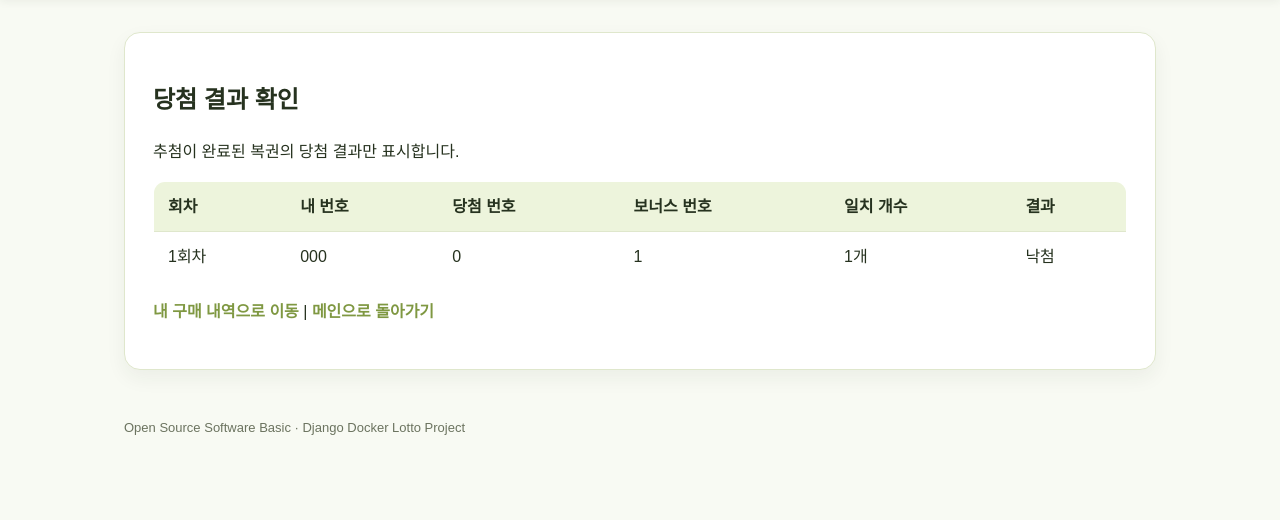
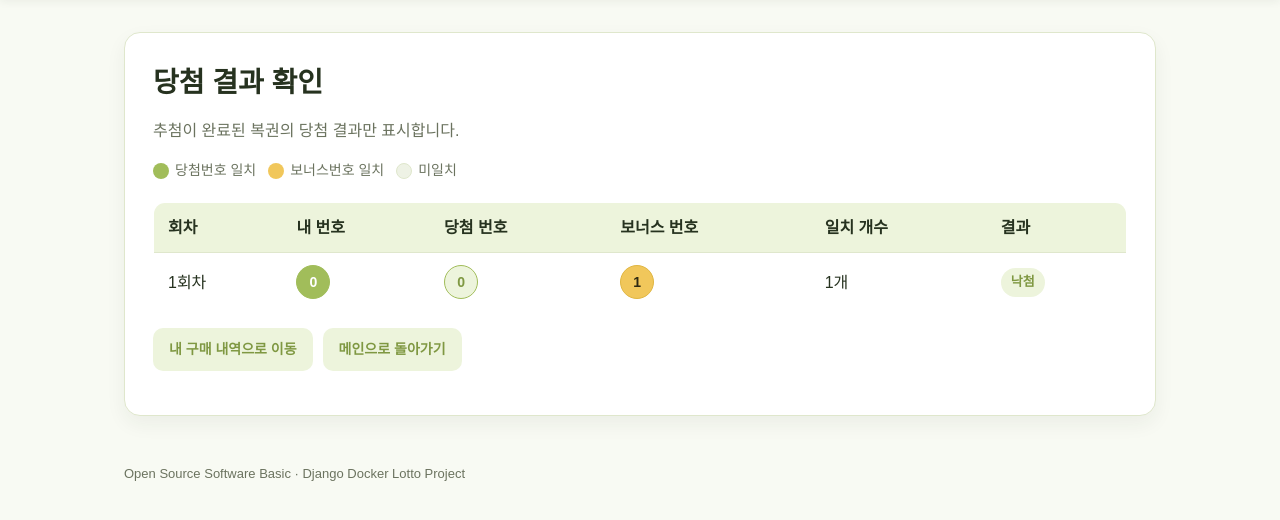
Before and after one commit to johaeunn/django-lotto-site, a Django app: page /results/ in a window 1280 px wide. Shown: the part 77-597 px from the top of the page. Run offline with Django 5.2, Linux system fonts and the light colour scheme; a user stored in the database is signed in; tables that the repository leaves empty hold one stand-in row (values such as "Sample post").

Commit message:
style: 당첨 번호 강조 표시 추가

```diff
--- a/lotto/services.py
+++ b/lotto/services.py
@@ -120,6 +120,7 @@ def get_ticket_result(ticket):
     추첨 전 회차라면 결과 대신 '추첨 전' 상태를 반환
     """
     lotto_round = ticket.lotto_round
+    ticket_numbers = string_to_numbers(ticket.numbers)
 
     if not lotto_round.is_drawn:
         return {
@@ -128,11 +129,12 @@ def get_ticket_result(ticket):
             "rank": None,
             "matched_count": None,
             "matched_bonus": None,
+            "ticket_numbers": ticket_numbers,
             "winning_numbers": [],
+            "matched_winning_numbers": [],
             "bonus_number": None,
         }
 
-    ticket_numbers = string_to_numbers(ticket.numbers)
     winning_numbers = string_to_numbers(lotto_round.winning_numbers)
 
     result = calculate_rank(
@@ -141,13 +143,17 @@ def get_ticket_result(ticket):
         bonus_number=lotto_round.bonus_number,
     )
 
+    matched_winning_numbers = sorted(set(ticket_numbers) & set(winning_numbers))
+
     return {
         "status": "drawn",
         "display": get_rank_display(result["rank"]),
         "rank": result["rank"],
         "matched_count": result["matched_count"],
         "matched_bonus": result["matched_bonus"],
+        "ticket_numbers": ticket_numbers,
         "winning_numbers": winning_numbers,
+        "matched_winning_numbers": matched_winning_numbers,
         "bonus_number": lotto_round.bonus_number,
     }
 
--- a/lotto/static/lotto/css/style.css
+++ b/lotto/static/lotto/css/style.css
@@ -346,3 +346,83 @@ small {
     background-color: var(--primary-dark);
     color: #ffffff;
 }
+
+.lotto-ball-row {
+    display: flex;
+    flex-wrap: wrap;
+    gap: 6px;
+    align-items: center;
+}
+
+.lotto-ball {
+    display: inline-flex;
+    align-items: center;
+    justify-content: center;
+    width: 34px;
+    height: 34px;
+    border-radius: 50%;
+    background-color: #eef2e5;
+    color: var(--text-main);
+    border: 1px solid var(--border);
+    font-size: 14px;
+    font-weight: 800;
+}
+
+.lotto-ball.matched {
+    background-color: var(--primary);
+    color: #ffffff;
+    border-color: var(--primary);
+}
+
+.lotto-ball.bonus {
+    background-color: #f1c75b;
+    color: #2f2a12;
+    border-color: #e0b642;
+}
+
+.lotto-ball.winning {
+    background-color: var(--primary-light);
+    color: var(--primary-dark);
+    border-color: var(--primary);
+}
+
+.result-note {
+    margin-top: 6px;
+    color: var(--text-muted);
+    font-size: 13px;
+}
+
+.legend-row {
+    display: flex;
+    flex-wrap: wrap;
+    gap: 12px;
+    margin: 12px 0 20px;
+    color: var(--text-muted);
+    font-size: 14px;
+}
+
+.legend-item {
+    display: inline-flex;
+    align-items: center;
+    gap: 6px;
+}
+
+.legend-ball {
+    width: 16px;
+    height: 16px;
+    border-radius: 50%;
+    display: inline-block;
+}
+
+.legend-ball.default {
+    background-color: #eef2e5;
+    border: 1px solid var(--border);
+}
+
+.legend-ball.matched {
+    background-color: var(--primary);
+}
+
+.legend-ball.bonus {
+    background-color: #f1c75b;
+}
--- a/lotto/templates/lotto/results.html
+++ b/lotto/templates/lotto/results.html
@@ -1,9 +1,23 @@
 {% extends "base.html" %}
 
 {% block content %}
-    <h2>당첨 결과 확인</h2>
+    <h2 class="page-title">당첨 결과 확인</h2>
+    <p class="page-description">추첨이 완료된 복권의 당첨 결과만 표시합니다.</p>
 
-    <p>추첨이 완료된 복권의 당첨 결과만 표시합니다.</p>
+    <div class="legend-row">
+        <span class="legend-item">
+            <span class="legend-ball matched"></span>
+            당첨번호 일치
+        </span>
+        <span class="legend-item">
+            <span class="legend-ball bonus"></span>
+            보너스번호 일치
+        </span>
+        <span class="legend-item">
+            <span class="legend-ball default"></span>
+            미일치
+        </span>
+    </div>
 
     {% if tickets %}
         <div class="table-wrap">
@@ -22,20 +36,43 @@
                     {% for ticket in tickets %}
                         <tr>
                             <td>{{ ticket.lotto_round.round_number }}회차</td>
-                            <td>{{ ticket.numbers }}</td>
+
                             <td>
-                                {% for number in ticket.result.winning_numbers %}
-                                    {{ number }}
-                                {% endfor %}
+                                <div class="lotto-ball-row">
+                                    {% for number in ticket.result.ticket_numbers %}
+                                        {% if number in ticket.result.matched_winning_numbers %}
+                                            <span class="lotto-ball matched">{{ number }}</span>
+                                        {% elif ticket.result.matched_bonus and number == ticket.result.bonus_number %}
+                                            <span class="lotto-ball bonus">{{ number }}</span>
+                                        {% else %}
+                                            <span class="lotto-ball">{{ number }}</span>
+                                        {% endif %}
+                                    {% endfor %}
+                                </div>
                             </td>
-                            <td>{{ ticket.result.bonus_number }}</td>
+
+                            <td>
+                                <div class="lotto-ball-row">
+                                    {% for number in ticket.result.winning_numbers %}
+                                        <span class="lotto-ball winning">{{ number }}</span>
+                                    {% endfor %}
+                                </div>
+                            </td>
+
+                            <td>
+                                <span class="lotto-ball bonus">{{ ticket.result.bonus_number }}</span>
+                            </td>
+
                             <td>
                                 {{ ticket.result.matched_count }}개
                                 {% if ticket.result.matched_bonus %}
-                                    / 보너스 일치
+                                    <div class="result-note">보너스 번호 일치</div>
                                 {% endif %}
                             </td>
-                            <td>{{ ticket.result.display }}</td>
+
+                            <td>
+                                <span class="status-badge">{{ ticket.result.display }}</span>
+                            </td>
                         </tr>
                     {% endfor %}
                 </tbody>
@@ -45,9 +82,8 @@
         <p>아직 추첨이 완료된 복권이 없습니다.</p>
     {% endif %}
 
-    <p>
-        <a href="{% url 'lotto:my_tickets' %}">내 구매 내역으로 이동</a>
-        |
-        <a href="{% url 'lotto:home' %}">메인으로 돌아가기</a>
+    <p class="link-row">
+        <a class="button-secondary" href="{% url 'lotto:my_tickets' %}">내 구매 내역으로 이동</a>
+        <a class="button-secondary" href="{% url 'lotto:home' %}">메인으로 돌아가기</a>
     </p>
 {% endblock %}
```
Also changed, not shown: lotto/templates/lotto/my_tickets.html (+41 -11 lines).
